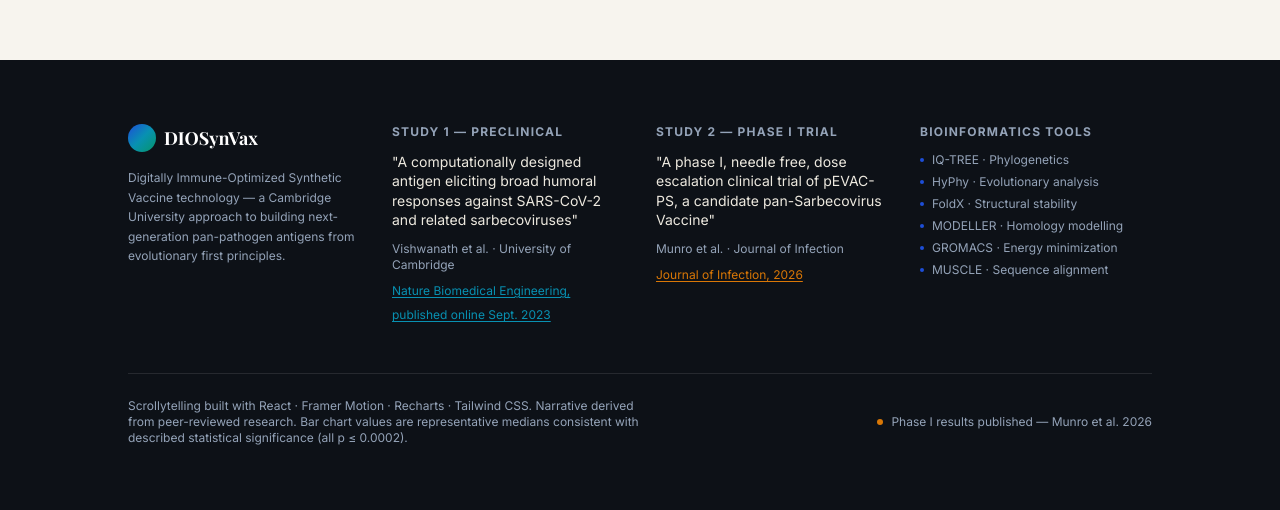
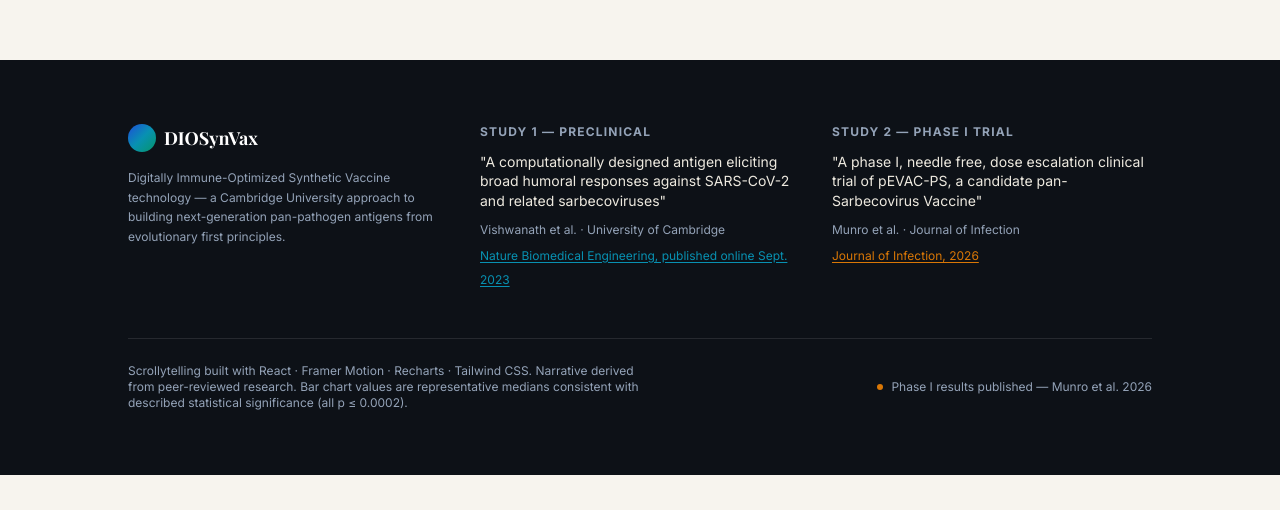
Before and after one commit to fabigr8/scrolly-DIOSynVax-vaccine, a React (Vite) app: page / in a window 1280 px wide. Shown: the part 8052-8562 px from the top of the page. After the commit the page ends 8527 px from the top, so only its background shows below. Built offline with nearby package versions, Linux system fonts and the light colour scheme; a web font is replaced by a local one.

Commit message:
updated footer

```diff
--- a/src/App.jsx
+++ b/src/App.jsx
@@ -44,7 +44,7 @@
     <footer className="bg-ink text-cream-200 py-16 px-6">
       <div className="max-w-5xl mx-auto">
         {/* Top grid — 4 cols on lg, 2×2 on md */}
-        <div className="grid grid-cols-1 md:grid-cols-2 lg:grid-cols-4 gap-8 mb-12">
+        <div className="grid grid-cols-1 md:grid-cols-2 lg:grid-cols-3 gap-8 mb-12">
           {/* Brand */}
           <div>
             <div className="flex items-center gap-2 mb-4">
@@ -98,20 +98,7 @@
             </a>
           </div>
 
-          {/* Tools */}
-          <div>
-            <h4 className="text-xs font-bold tracking-widest uppercase text-ink-faint mb-3">
-              Bioinformatics Tools
-            </h4>
-            <ul className="space-y-1.5">
-              {tools.map((t) => (
-                <li key={t} className="flex items-center gap-2 text-xs text-ink-faint">
-                  <span className="w-1 h-1 rounded-full bg-science-blue flex-shrink-0" />
-                  {t}
-                </li>
-              ))}
-            </ul>
-          </div>
+
         </div>
 
         {/* Bottom bar */}
```
Also changed, not shown: 2 other files (tests, documents, lock files or other folders).
